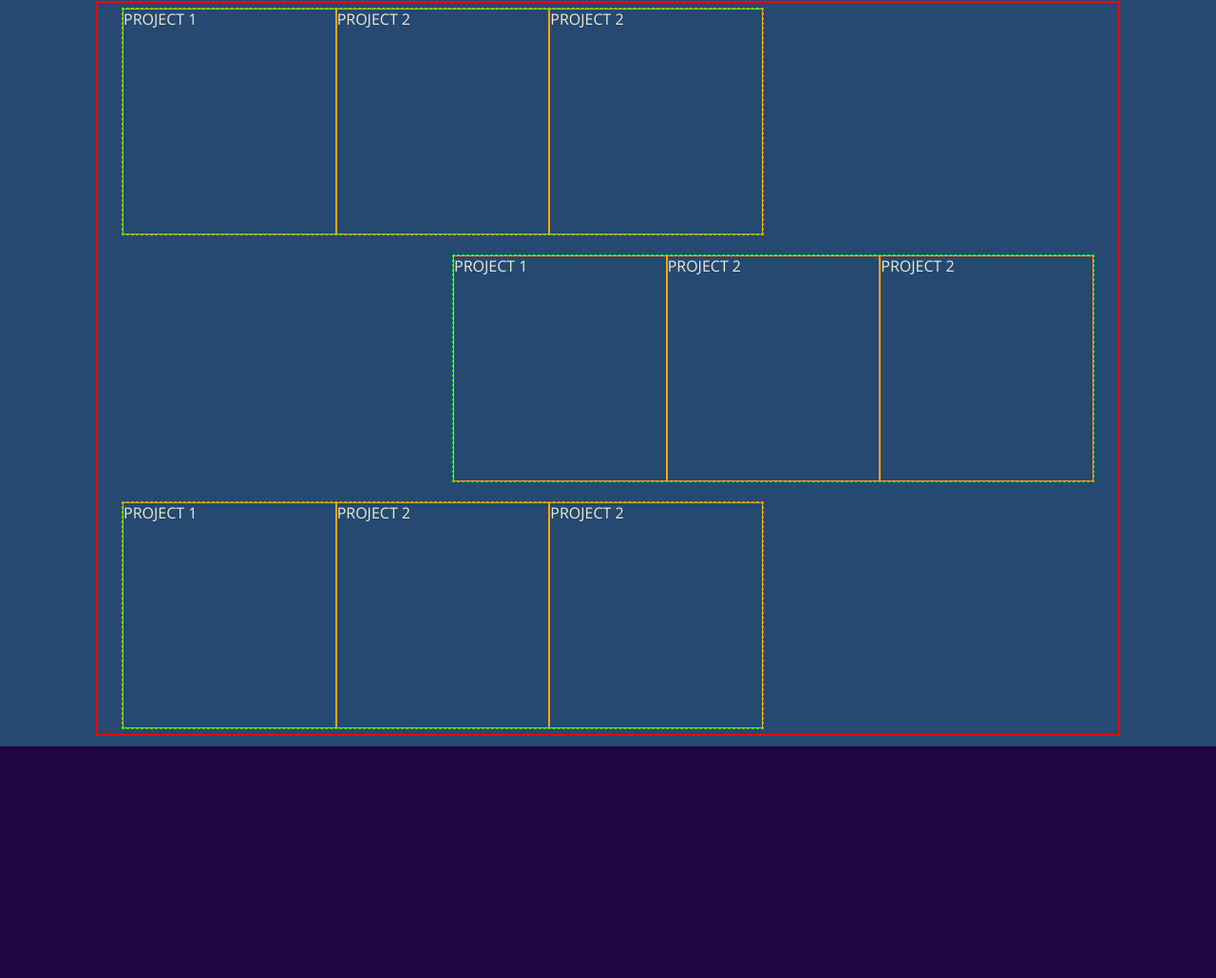
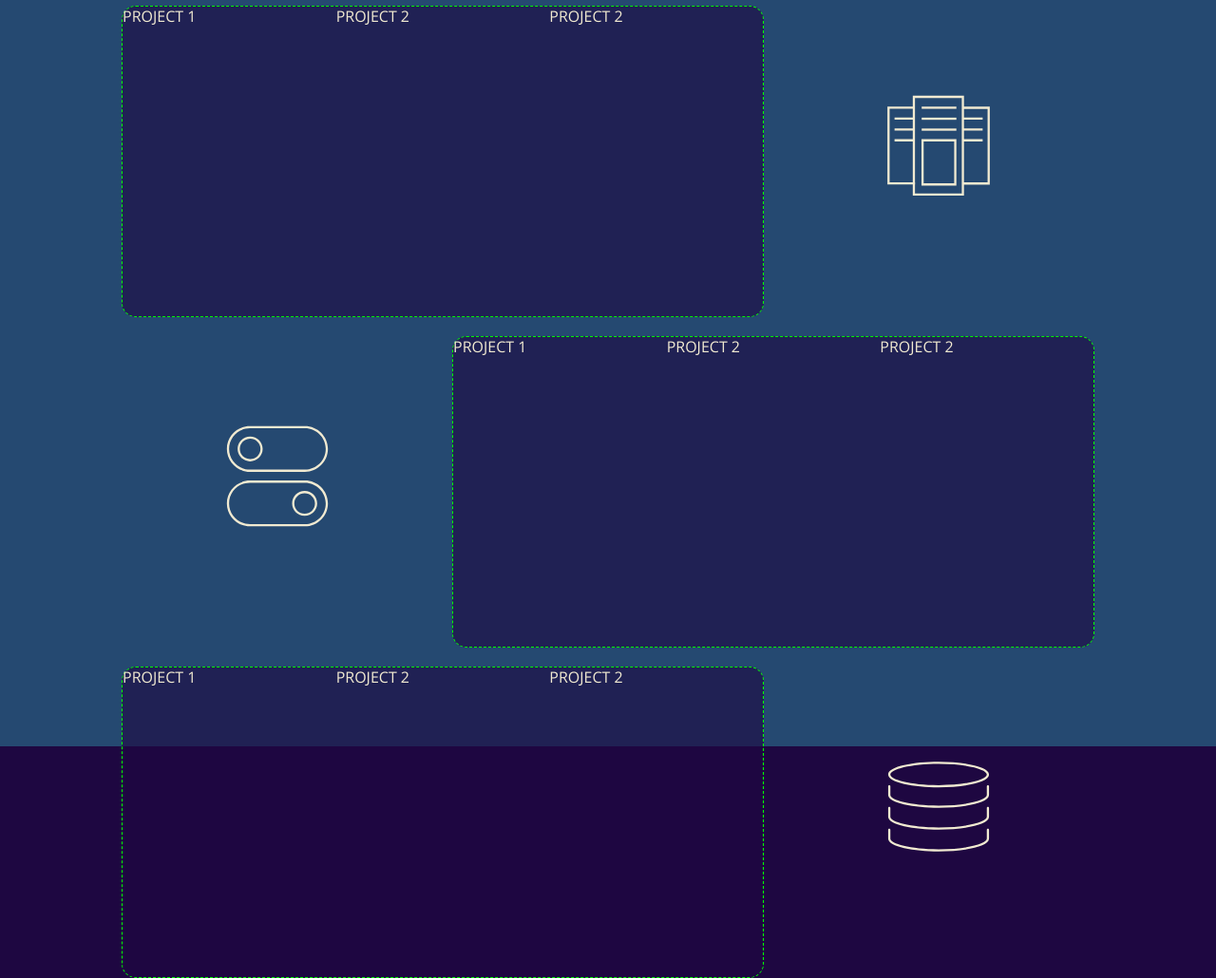
Before and after one commit to mscbr/maciejscibor, a plain HTML site: page index.html in a window 1280 px wide. Shown: the part 864-1894 px from the top of the page at 95% size. Before the commit the page ends 1650 px from the top, so only its background shows below. Drawn offline with nearby package versions, Linux system fonts and the light colour scheme.

Commit message:
icon implementation into #projects section

```diff
--- a/index.html
+++ b/index.html
@@ -35,20 +35,30 @@
 	</section>
 	<section id="projects">
 		<div id="projects-grid">
-			<div id="websites">
+			<div id="websites" class="projects-section">
 				<div class="project-tile">PROJECT 1</div>
 				<div class="project-tile">PROJECT 2</div>
 				<div class="project-tile">PROJECT 2</div>
 			</div>
-			<div id="web-apps">
+			<div id="websites-icon" class="tiles-icon">
+				<!-- <object type="image/svg+xml" data="media/icons/if_machines_2955248.svg" class="proj-icon"></object> -->
+				<img class="proj-icon" src="media/icons/if_machines_2955248.svg" alt="Website icon">
+			</div>
+			<div id="web-apps" class="projects-section">
 				<div class="project-tile">PROJECT 1</div>
 				<div class="project-tile">PROJECT 2</div>
 				<div class="project-tile">PROJECT 2</div>
 			</div>
-			<div id="data-science">
+			<div id="web-apps-icon" class="tiles-icon">
+				<img class="proj-icon" src="media/icons/if_on-off_2955262.svg" alt="Website icon">
+			</div>
+			<div id="data-science" class="projects-section">
 				<div class="project-tile">PROJECT 1</div>
 				<div class="project-tile">PROJECT 2</div>
 				<div class="project-tile">PROJECT 2</div>
+			</div>
+			<div id="ds-icon" class="tiles-icon">
+				<img class="proj-icon" src="media/icons/if_database_2955257.svg" alt="Website icon">
 			</div>
 		</div>
 	</section>
--- a/style.css
+++ b/style.css
@@ -349,7 +349,7 @@ a {
 
 }
 #projects-grid {
-	border: 2px solid red;
+	/* border: 2px solid red; */
 	display: grid;
 	width: 80%;
 	height: 95%;
@@ -364,26 +364,39 @@ a {
 						"icon-app web-apps web-apps"
 						"ds ds icon-ds";
 }
+.projects-section {
+	display: flex;
+	border-radius: 15px;
+	border: 1px lime dashed;
+	background-color: rgba(30,7,65, 0.6);
+	z-index: 2;
+
+}
 #websites {
-	display: flex;
-	align-items: stretch;
 	grid-area: websites;
-	border: 1px lime dashed;
 }
 #web-apps {
-	display: flex;
 	grid-area: web-apps;
-	border: 1px lime dashed;
 }
 #data-science {
-	display: flex;
 	grid-area: ds;
-	border: 1px lime dashed;
 }
 .project-tile {
-	border: 1px orange solid;
+	/* border: 1px orange solid; */
 	width: 100%;
 }
+.tiles-icon {
+	height: 90%;
+	width: auto;
+	display: flex;
+  	align-items: center;
+  	justify-content: center;
+}
+.proj-icon {
+	height: 50%;
+	width: auto;
+}
+
 
 
 
```
Also changed, not shown: media/icons/if_database_2955257.svg (added), media/icons/if_machines_2955248.svg (added), media/icons/if_on-off_2955262.svg (added).
